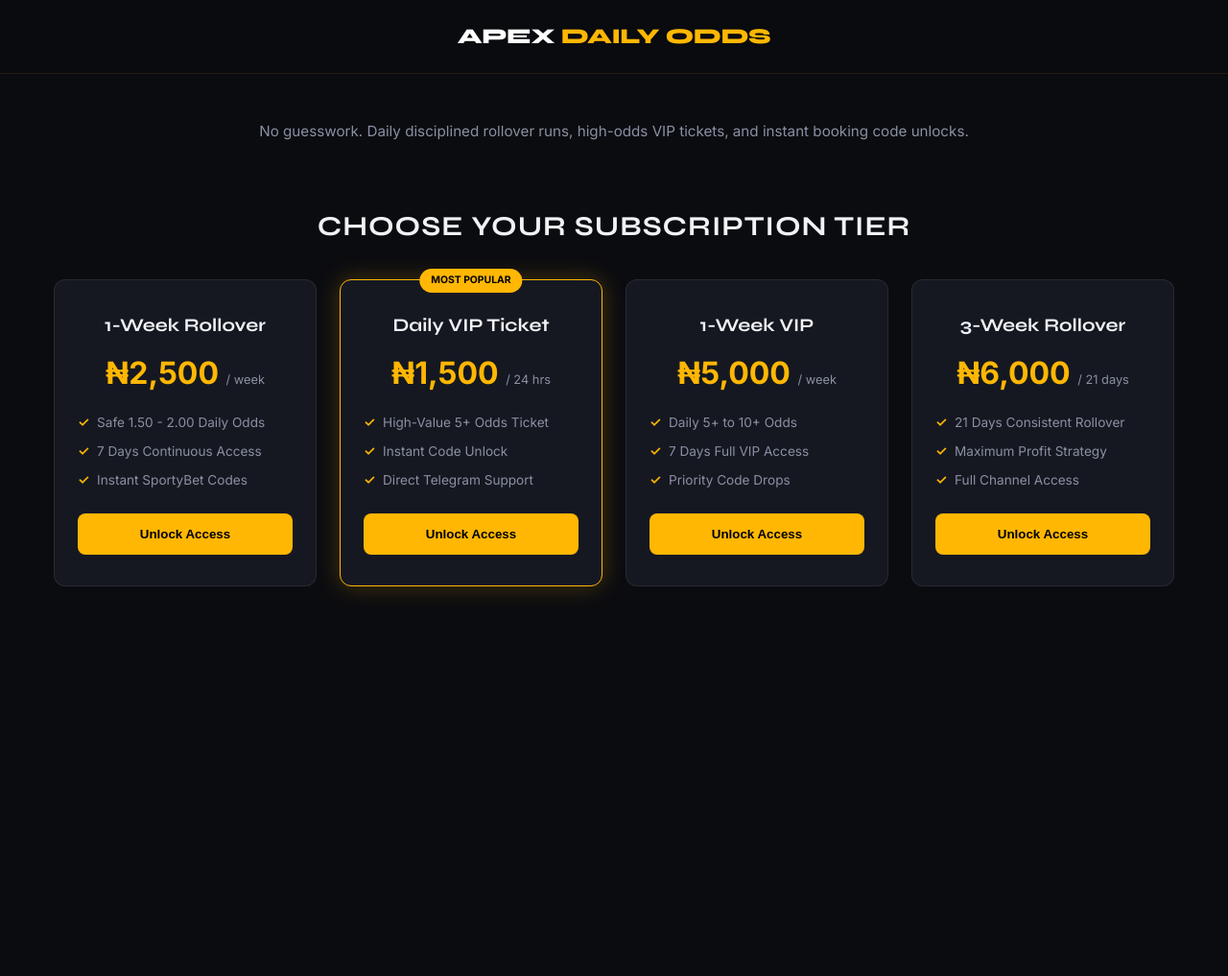
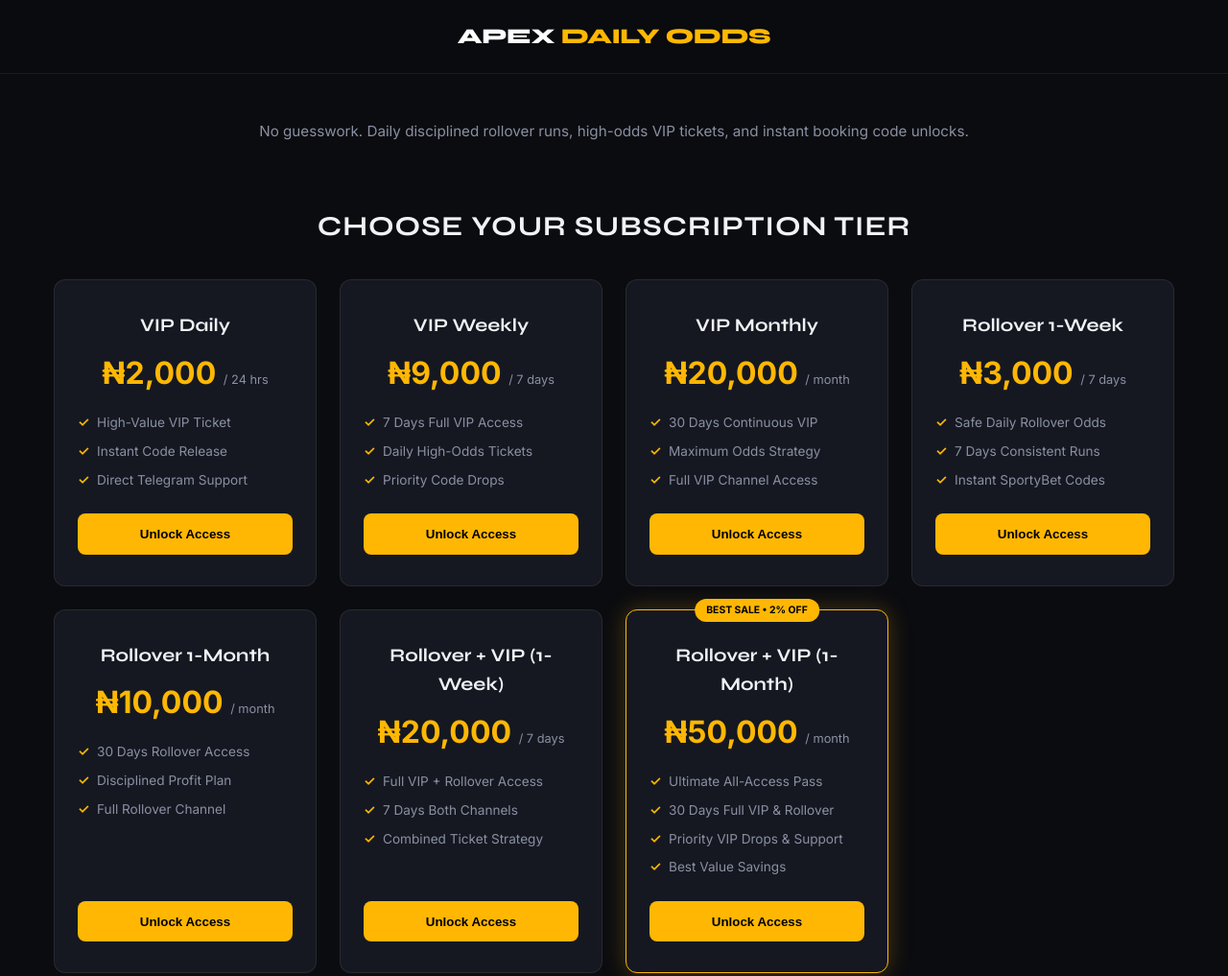
Before and after one commit to eehoida4-cell/apex-daily-odds-server, a website: page index.html in a window 1280 px wide. Shown: the top 1017 px of the page at 96% size. Before the commit the page ends 800 px from the top, so only its background shows below. Drawn offline with Linux system fonts and the light colour scheme.

Commit message:
Update index.html

```diff
--- a/index.html
+++ b/index.html
@@ -95,7 +95,7 @@
 
         .pricing-grid {
             display: grid;
-            grid-template-columns: repeat(auto-fit, minmax(250px, 1fr));
+            grid-template-columns: repeat(auto-fit, minmax(260px, 1fr));
             gap: 1.5rem;
         }
 
@@ -313,61 +313,104 @@
 
         <div class="pricing-grid">
 
-            <!-- Card 1 -->
+            <!-- VIP Daily -->
             <div class="pricing-card">
                 <div>
-                    <div class="tier-name">1-Week Rollover</div>
-                    <div class="tier-price">₦2,500 <span>/ week</span></div>
+                    <div class="tier-name">VIP Daily</div>
+                    <div class="tier-price">₦2,000 <span>/ 24 hrs</span></div>
                     <ul class="tier-features">
-                        <li>Safe 1.50 - 2.00 Daily Odds</li>
-                        <li>7 Days Continuous Access</li>
+                        <li>High-Value VIP Ticket</li>
+                        <li>Instant Code Release</li>
+                        <li>Direct Telegram Support</li>
+                    </ul>
+                </div>
+                <button class="btn-pay" onclick="openPaymentModal('VIP Daily', '₦2,000')">Unlock Access</button>
+            </div>
+
+            <!-- VIP Weekly -->
+            <div class="pricing-card">
+                <div>
+                    <div class="tier-name">VIP Weekly</div>
+                    <div class="tier-price">₦9,000 <span>/ 7 days</span></div>
+                    <ul class="tier-features">
+                        <li>7 Days Full VIP Access</li>
+                        <li>Daily High-Odds Tickets</li>
+                        <li>Priority Code Drops</li>
+                    </ul>
+                </div>
+                <button class="btn-pay" onclick="openPaymentModal('VIP Weekly', '₦9,000')">Unlock Access</button>
+            </div>
+
+            <!-- VIP Monthly -->
+            <div class="pricing-card">
+                <div>
+                    <div class="tier-name">VIP Monthly</div>
+                    <div class="tier-price">₦20,000 <span>/ month</span></div>
+                    <ul class="tier-features">
+                        <li>30 Days Continuous VIP</li>
+                        <li>Maximum Odds Strategy</li>
+                        <li>Full VIP Channel Access</li>
+                    </ul>
+                </div>
+                <button class="btn-pay" onclick="openPaymentModal('VIP Monthly', '₦20,000')">Unlock Access</button>
+            </div>
+
+            <!-- Rollover 1-Week -->
+            <div class="pricing-card">
+                <div>
+                    <div class="tier-name">Rollover 1-Week</div>
+                    <div class="tier-price">₦3,000 <span>/ 7 days</span></div>
+                    <ul class="tier-features">
+                        <li>Safe Daily Rollover Odds</li>
+                        <li>7 Days Consistent Runs</li>
                         <li>Instant SportyBet Codes</li>
                     </ul>
                 </div>
-                <button class="btn-pay" onclick="openPaymentModal('1-Week Rollover', '₦2,500')">Unlock Access</button>
+                <button class="btn-pay" onclick="openPaymentModal('Rollover 1-Week', '₦3,000')">Unlock Access</button>
             </div>
 
-            <!-- Card 2 (Featured) -->
-            <div class="pricing-card featured">
-                <div class="badge-popular">MOST POPULAR</div>
+            <!-- Rollover 1-Month -->
+            <div class="pricing-card">
                 <div>
-                    <div class="tier-name">Daily VIP Ticket</div>
-                    <div class="tier-price">₦1,500 <span>/ 24 hrs</span></div>
+                    <div class="tier-name">Rollover 1-Month</div>
+                    <div class="tier-price">₦10,000 <span>/ month</span></div>
                     <ul class="tier-features">
-                        <li>High-Value 5+ Odds Ticket</li>
-                        <li>Instant Code Unlock</li>
-                        <li>Direct Telegram Support</li>
+                        <li>30 Days Rollover Access</li>
+                        <li>Disciplined Profit Plan</li>
+                        <li>Full Rollover Channel</li>
                     </ul>
                 </div>
-                <button class="btn-pay" onclick="openPaymentModal('Daily VIP Ticket', '₦1,500')">Unlock Access</button>
+                <button class="btn-pay" onclick="openPaymentModal('Rollover 1-Month', '₦10,000')">Unlock Access</button>
             </div>
 
-            <!-- Card 3 -->
+            <!-- Rollover + VIP (1-Week Combo) -->
             <div class="pricing-card">
                 <div>
-                    <div class="tier-name">1-Week VIP</div>
-                    <div class="tier-price">₦5,000 <span>/ week</span></div>
+                    <div class="tier-name">Rollover + VIP (1-Week)</div>
+                    <div class="tier-price">₦20,000 <span>/ 7 days</span></div>
                     <ul class="tier-features">
-                        <li>Daily 5+ to 10+ Odds</li>
-                        <li>7 Days Full VIP Access</li>
-                        <li>Priority Code Drops</li>
+                        <li>Full VIP + Rollover Access</li>
+                        <li>7 Days Both Channels</li>
+                        <li>Combined Ticket Strategy</li>
                     </ul>
                 </div>
-                <button class="btn-pay" onclick="openPaymentModal('1-Week VIP', '₦5,000')">Unlock Access</button>
+                <button class="btn-pay" onclick="openPaymentModal('Rollover + VIP 1-Week', '₦20,000')">Unlock Access</button>
             </div>
 
-            <!-- Card 4 -->
-            <div class="pricing-card">
+            <!-- Best Value Sale Package (Featured) -->
+            <div class="pricing-card featured">
+                <div class="badge-popular">BEST SALE • 2% OFF</div>
                 <div>
-                    <div class="tier-name">3-Week Rollover</div>
-                    <div class="tier-price">₦6,000 <span>/ 21 days</span></div>
+                    <div class="tier-name">Rollover + VIP (1-Month)</div>
+                    <div class="tier-price">₦50,000 <span>/ month</span></div>
                     <ul class="tier-features">
-                        <li>21 Days Consistent Rollover</li>
-                        <li>Maximum Profit Strategy</li>
-                        <li>Full Channel Access</li>
+                        <li>Ultimate All-Access Pass</li>
+                        <li>30 Days Full VIP & Rollover</li>
+                        <li>Priority VIP Drops & Support</li>
+                        <li>Best Value Savings</li>
                     </ul>
                 </div>
-                <button class="btn-pay" onclick="openPaymentModal('3-Week Rollover', '₦6,000')">Unlock Access</button>
+                <button class="btn-pay" onclick="openPaymentModal('Rollover + VIP 1-Month', '₦50,000')">Unlock Access</button>
             </div>
 
         </div>
```
